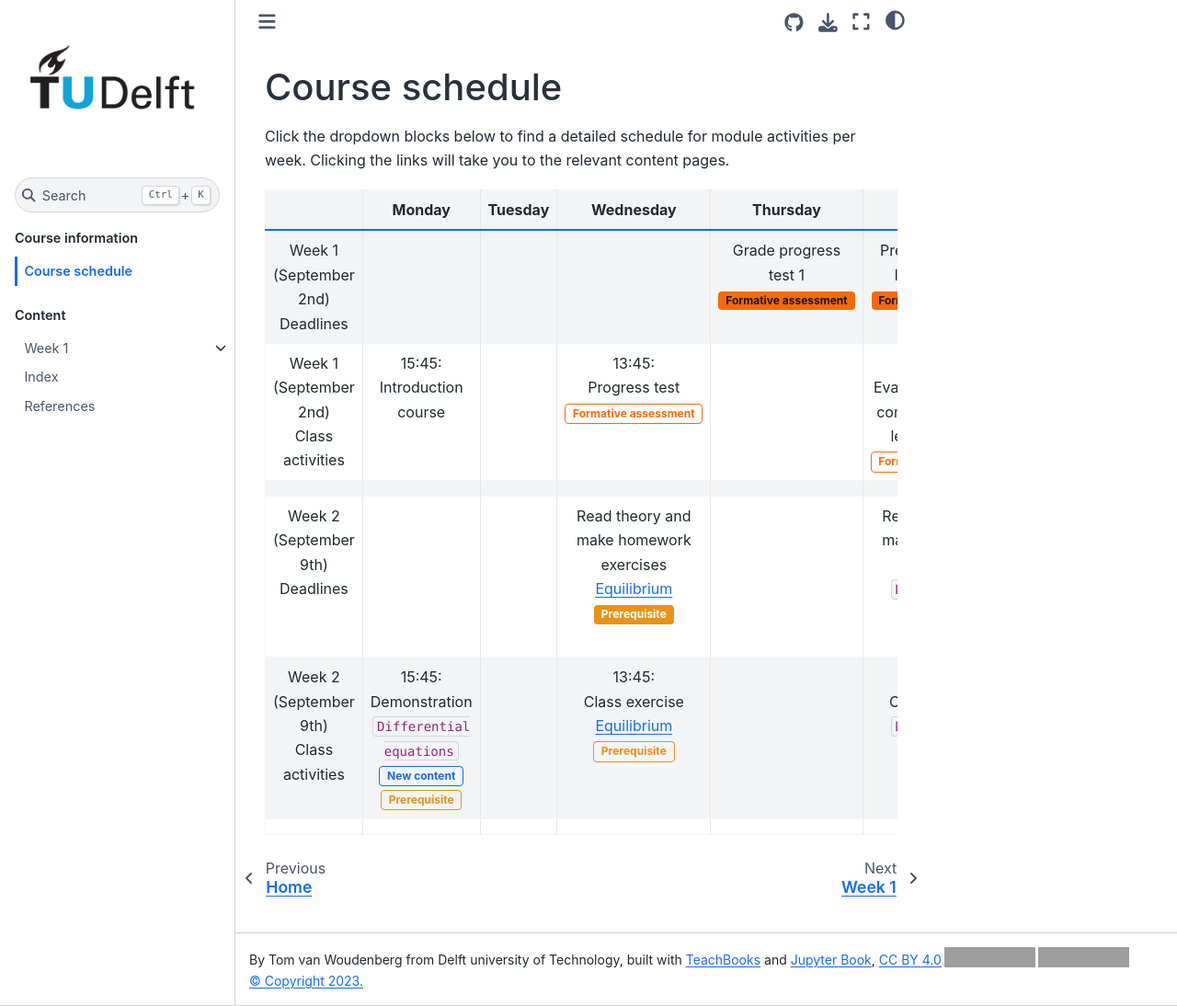
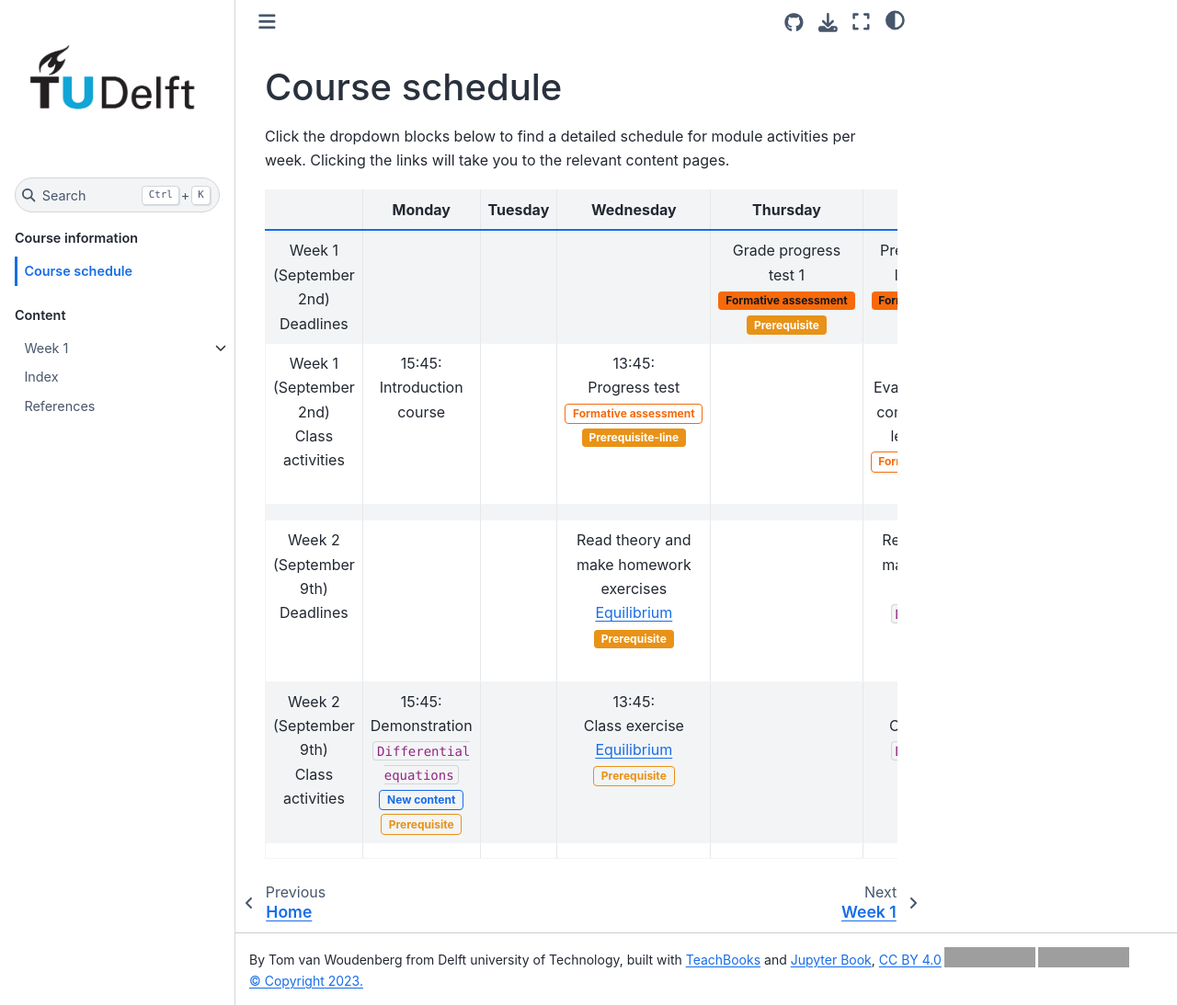
Before and after one commit to TeachBooks/bridging_mechanics, a Jupyter Book: the page built from book/schedule.md, in a window 1280 px wide and 1094 px high. Shown: the whole window at 92% size. Built offline with Jupyter Book 1.0.4 settings and Sphinx 7.4.7 and the Sphinx Book theme 1.1.4, drawn with Linux system fonts in a browser that asks for light colours; pages that are not in the unit, such as notebooks, are missing from menus; comment, search, counter and statistics services are not loaded; grey boxes are pictures that could not be loaded.

Commit message:
Update schedule.md

```diff
--- a/book/schedule.md
+++ b/book/schedule.md
@@ -4,8 +4,8 @@
 
 ||Monday|Tuesday|Wednesday|Thursday|Friday|
 |:-:|:-:|:-:|:-:|:--:|:-:|
-| Week 1 (September 2nd)<br> Deadlines |||| Grade progress test 1 {bdg-warning}`Formative assessment` | Prepare personal learning plan {bdg-warning}`Formative assessment`|
-| Week 1 (September 2nd)<br>Class activities| 15:45:<br>Introduction course || 13:45:<br> Progress test<br>{bdg-warning-line}`Formative assessment`|| 13:45:<br>Evaluation test and compare personal learning plans {bdg-warning-line}`Formative assessment`|
+| Week 1 (September 2nd)<br> Deadlines |||| Grade progress test 1 {bdg-warning}`Formative assessment` {bdg-secondary}`Prerequisite` | Prepare personal learning plan {bdg-warning}`Formative assessment` {bdg-secondary}`Prerequisite`|
+| Week 1 (September 2nd)<br>Class activities| 15:45:<br>Introduction course || 13:45:<br> Progress test<br>{bdg-warning-line}`Formative assessment` {bdg-secondary}`Prerequisite-line` || 13:45:<br>Evaluation test and compare personal learning plans {bdg-warning-line}`Formative assessment` {bdg-secondary-line}`Prerequisite`|
 |||||||
 | Week 2 (September 9th)<br>Deadlines ||| Read theory and make homework exercises [Equilibrium](week_1/equilibrium/intro.md) <br>{bdg-secondary}`Prerequisite` ||Read theory and make homework exercises `Differential equations`<br>{bdg-primary}`New content`|
 | Week 2 (September 9th)<br>Class activities| 15:45:<br>Demonstration `Differential equations` <br>{bdg-primary-line}`New content` {bdg-secondary-line}`Prerequisite`|| 13:45:<br> Class exercise [Equilibrium](week_1/equilibrium/intro.md) <br>{bdg-secondary-line}`Prerequisite` ||13:45:<br> Class exercise `Differential equations` <br><br>{bdg-primary-line}`New content`|
```
